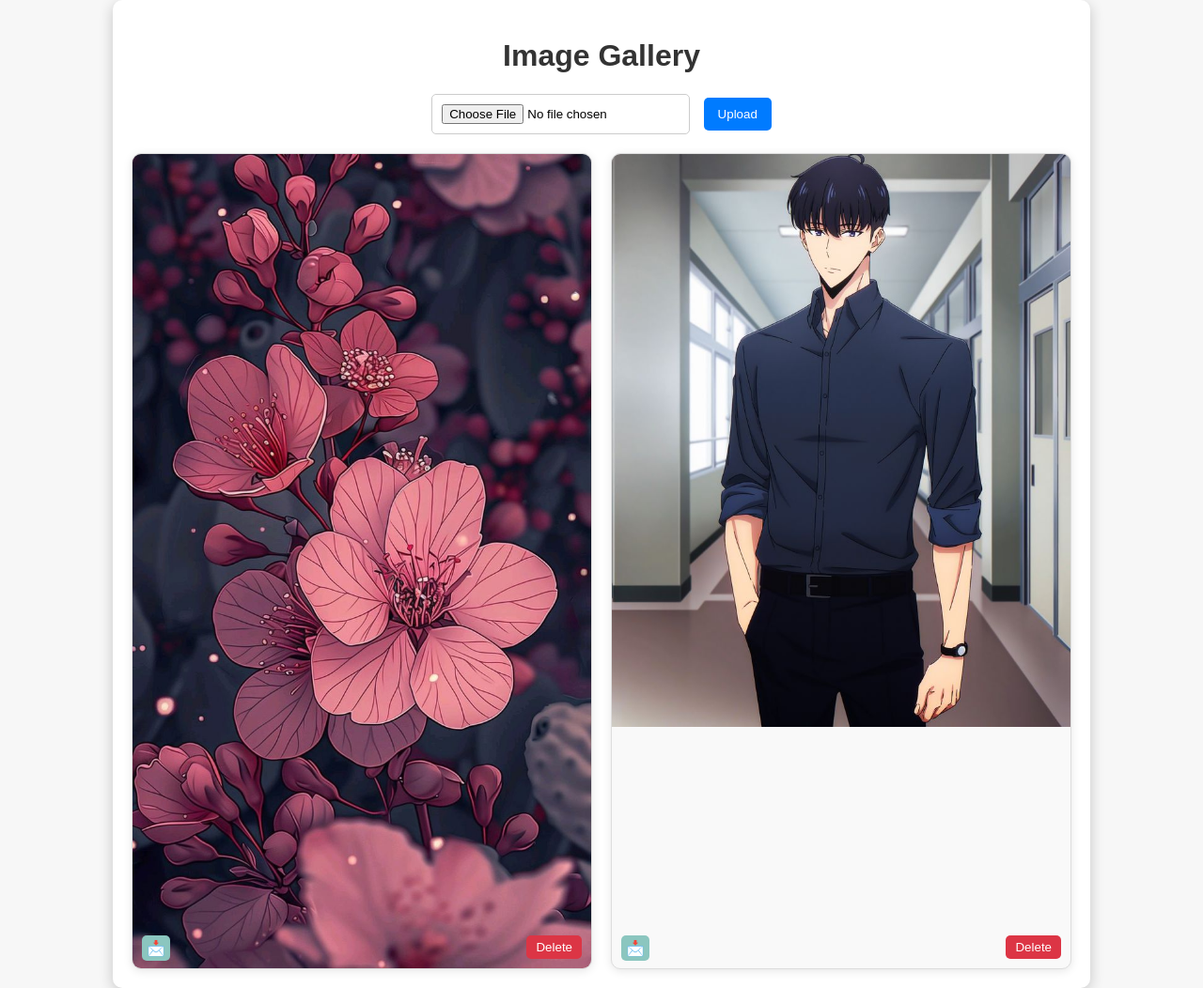
After one commit to 4MKBS/php-learning-project, a PHP site: page /php-learning-project/projects/image_gallery/index.php in a window 1280 px wide. The commit adds this page. Shown: the whole page at 94% size. Run offline with PHP 8.4, Linux system fonts and the light colour scheme.

Commit message:
Image gallery added

```diff
--- a/index.php
+++ b/index.php
@@ -18,6 +18,7 @@
         <li><a href="projects/digital_clock/index.php">13. Digital Clock</a></li>
         <li><a href="projects/ip_address_finder/index.php">14. IP Address Finder</a></li>
         <li><a href="projects/url_shortener/index.php">15. URL Shortener</a></li>
+        <li><a href="projects/image_gallery/index.php">16. Image Gallery</a></li>
         <!-- Add more project links here -->
     </ul>
 </main>
--- /dev/null
+++ b/projects/image_gallery/index.php
@@ -0,0 +1,42 @@
+<?php
+// Directory where images are stored
+$imageDir = "uploads/";
+
+// Fetch all images from the directory
+$images = array_diff(scandir($imageDir), array('.', '..'));
+?>
+<!DOCTYPE html>
+<html lang="en">
+<head>
+    <meta charset="UTF-8">
+    <meta name="viewport" content="width=device-width, initial-scale=1.0">
+    <title>Image Gallery</title>
+    <link rel="stylesheet" href="style.css">
+</head>
+<body>
+<div class="container">
+    <h1>Image Gallery</h1>
+    <form action="upload.php" method="POST" enctype="multipart/form-data" class="upload-form">
+        <input type="file" name="image" accept="image/*" required>
+        <button type="submit">Upload</button>
+    </form>
+    <div class="gallery">
+        <?php if (!empty($images)): ?>
+            <?php foreach ($images as $image): ?>
+                <div class="image-card">
+                    <img src="<?php echo $imageDir . $image; ?>" alt="Gallery Image">
+                    <!-- download button -->
+                    <a href="<?php echo $imageDir . $image; ?>" download class="download-btn">📩</a>
+                    <form action="delete.php" method="POST">
+                        <input type="hidden" name="image" value="<?php echo $image; ?>">
+                        <button type="submit" class="delete-btn">Delete</button>
+                    </form>
+                </div>
+            <?php endforeach; ?>
+        <?php else: ?>
+            <p>No images uploaded yet.</p>
+        <?php endif; ?>
+    </div>
+</div>
+</body>
+</html>
--- /dev/null
+++ b/projects/image_gallery/style.css
@@ -0,0 +1,125 @@
+body {
+    font-family: Arial, sans-serif;
+    margin: 0;
+    background: #f7f7f7;
+    display: flex;
+    justify-content: center;
+    align-items: center;
+    min-height: 100vh;
+    flex-direction: column;
+}
+
+.container {
+    width: 90%;
+    max-width: 1000px;
+    text-align: center;
+    background: #fff;
+    padding: 20px;
+    border-radius: 10px;
+    box-shadow: 0 4px 15px rgba(0, 0, 0, 0.2);
+}
+
+h1 {
+    color: #333;
+}
+
+.upload-form {
+    margin-bottom: 20px;
+}
+
+.upload-form input[type="file"] {
+    padding: 10px;
+    border: 1px solid #ccc;
+    border-radius: 5px;
+    margin-right: 10px;
+}
+
+.upload-form button {
+    background: #007bff;
+    color: white;
+    border: none;
+    padding: 10px 15px;
+    border-radius: 5px;
+    cursor: pointer;
+}
+
+.upload-form button:hover {
+    background: #0056b3;
+}
+
+.gallery {
+    display: grid;
+    /* culmn in gallary */
+    /* grid-template-columns: repeat(auto-fit, minmax(200px, 1fr)); */
+    grid-template-columns: repeat(auto-fit, minmax(150px, 1fr));
+
+    gap: 20px;
+}
+
+.image-card {
+    position: relative;
+    background: #f9f9f9;
+    border: 1px solid #ddd;
+    border-radius: 10px;
+    overflow: hidden;
+    box-shadow: 0 2px 10px rgba(0, 0, 0, 0.1);
+}
+
+.image-card img {
+    width: 100%;
+    display: block;
+}
+
+.delete-btn {
+    position: absolute;
+    bottom: 10px;
+    right: 10px;
+    background: #dc3545;
+    color: white;
+    border: none;
+    padding: 5px 10px;
+    border-radius: 5px;
+    cursor: pointer;
+}
+
+.delete-btn:hover {
+    background: #a71d2a;
+}
+.download-btn {
+    /* position: absolute; */
+    /* remove underline */
+    text-decoration: none;
+    position: absolute;
+    bottom: 8px;
+    left: 10px;
+    background: #8bc6bf;
+    color: white;
+    border: none;
+    padding: 4px 5px;
+    border-radius: 5px;
+    cursor: pointer;
+}
+.download-btn:hover {
+    background: #52dc70;
+}
+@media (max-width: 600px) {
+    .gallery {
+        grid-template-columns: repeat(auto-fit, minmax(100px, 1fr));
+    }
+    .upload-form {
+        flex-direction: column;
+    }
+    .upload-form input[type="file"] {
+        margin-bottom: 10px;
+        margin-right: 0;
+    }
+}
+@media (max-width: 400px) {
+    .upload-form button {
+        width: 100%;
+    }
+    .delete-btn, .download-btn {
+        font-size: 12px;
+        padding: 3px 6px;
+    }
+}
```
Also changed, not shown: projects/image_gallery/delete.php (added, +14 -0 lines), projects/image_gallery/upload.php (added, +30 -0 lines), projects/image_gallery/uploads/680e011261967.jpg (added), projects/image_gallery/uploads/680e014b7dfe1.jpeg (added).
